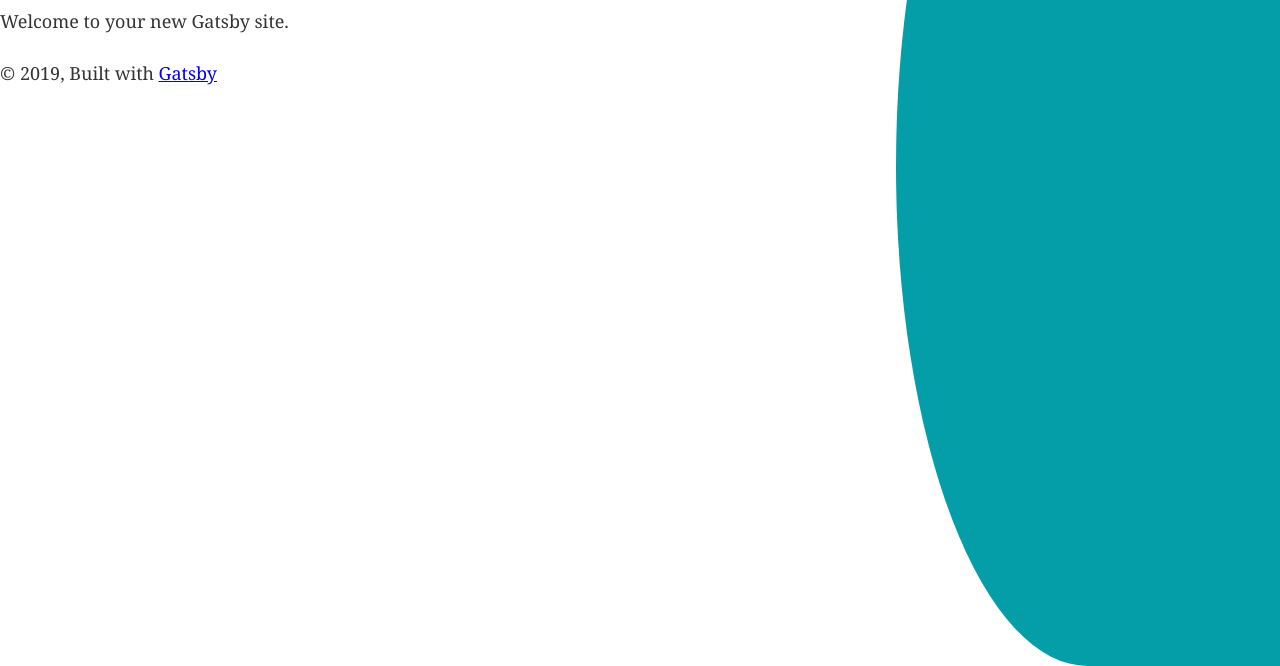
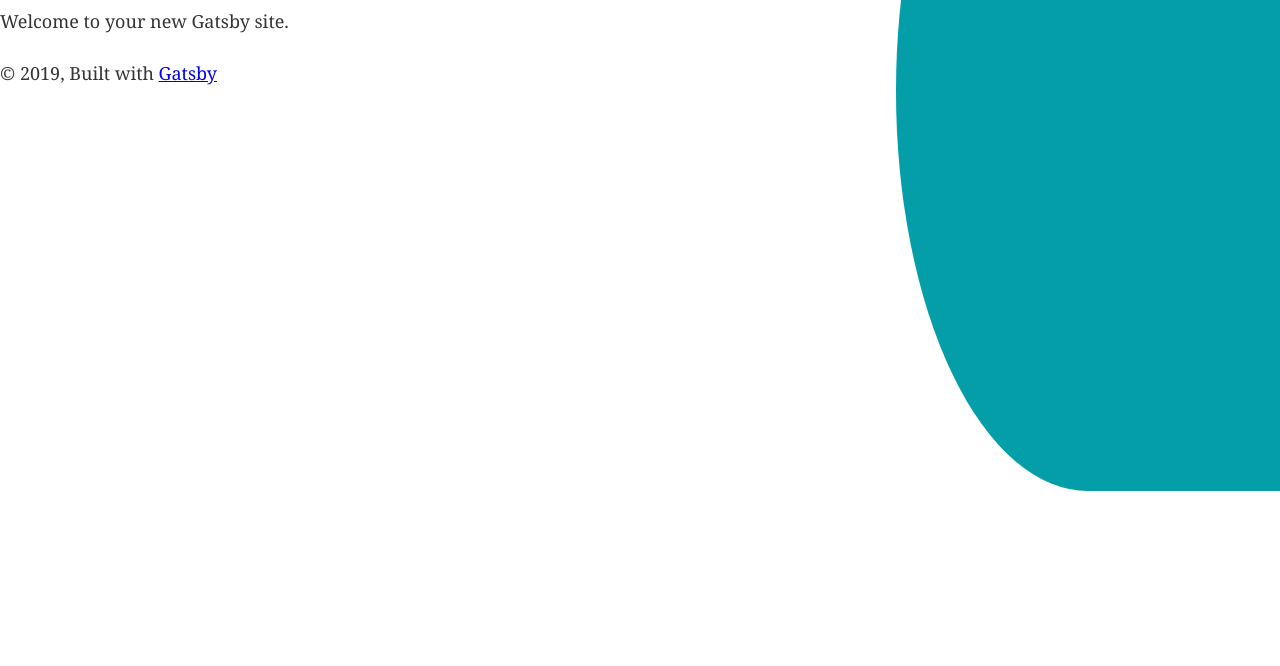
Before and after one commit to harshil1712/mozguj, a Gatsby site: page / in a window 1280 px wide. Shown: the part 309-975 px from the top of the page. After the commit the page ends 800 px from the top, so only its background shows below. Built offline with nearby package versions, Linux system fonts and the light colour scheme; Gatsby itself is replaced by a stand-in of ours.

Commit message:
playing with height

```diff
--- a/src/components/circular.js
+++ b/src/components/circular.js
@@ -1,12 +1,12 @@
 import styled from "styled-components"
 
-const height = window.outerHeight * 1.5
+// const height = window.outerHeight * 1.5
 
 const SemiCircle = styled.div`
   position: absolute;
   width: 30%;
-  min-height: 125vh;
-  top: -25px;
+  min-height: 100vh;
+  top: 0;
   z-index:-1;
   overflow-y:hidden;
   /* prettier stop */
@@ -21,5 +21,5 @@ const SemiCircle = styled.div`
   }};
 }
 `
-console.log(height)
+// console.log(height)
 export default SemiCircle
```
